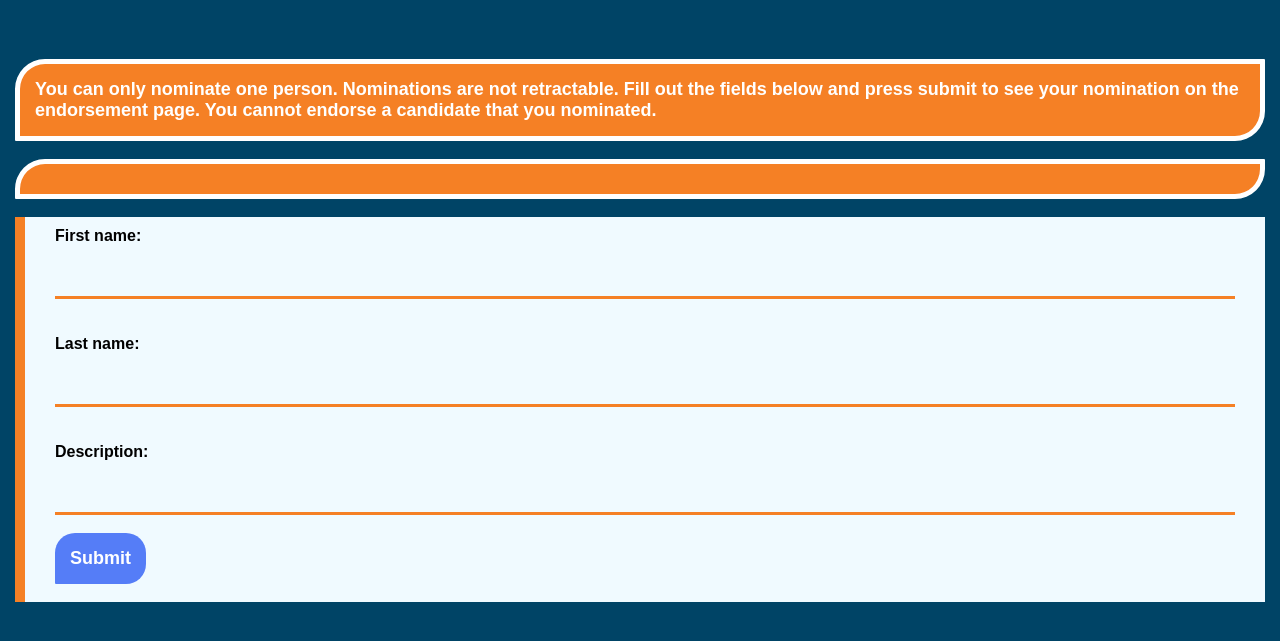
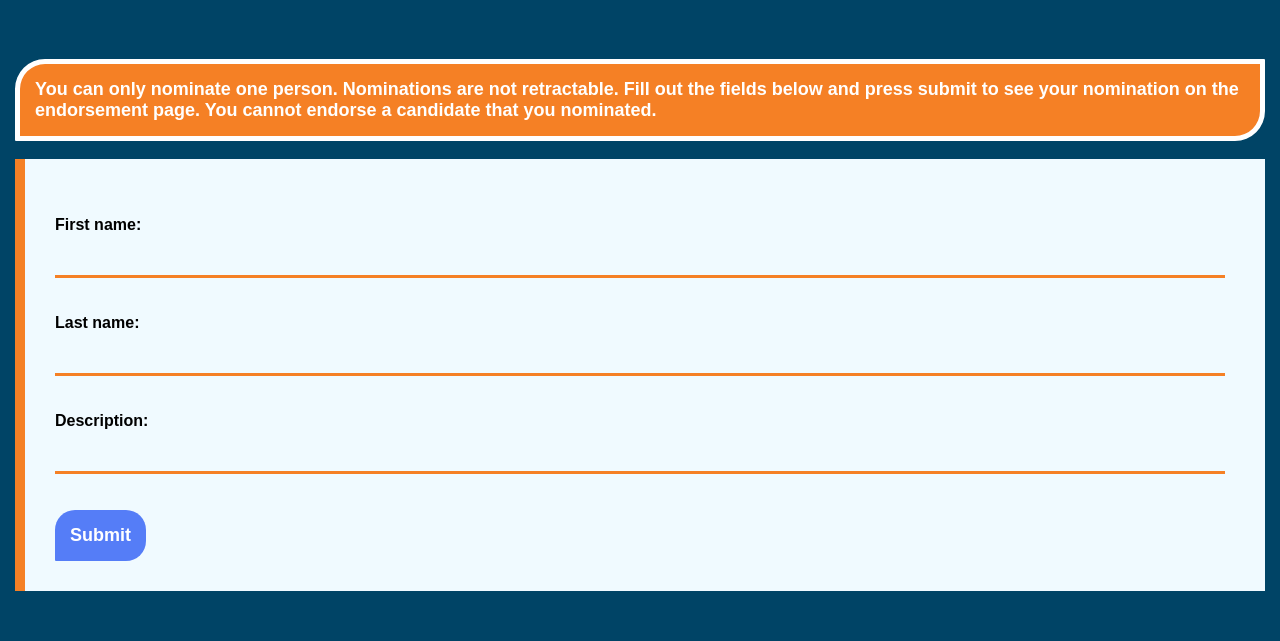
Before and after one commit to cvrattos1/StudentSpeakerInitiative, a Flask app: template templates/sNom.html in a window 1280 px wide. Shown: the part 74-715 px from the top of the page. Run offline with Flask 2, Linux system fonts and the light colour scheme; the template is opened without the code that fills it, so the values that code supplies are empty; parts of the project's set-up code (start-up, migrations or seed data) failed here and were passed over.

Commit message:
Fixed some ui issues

```diff
--- a/static/styles.css
+++ b/static/styles.css
@@ -38,13 +38,13 @@ body {
   border-radius: 0px;
   border-color: #F58025;
   border-width: 10px;
-  padding: 10px 0px 0px 30px;
+  padding: 15px 0px 30px 30px;
 }
 
 .nom p {
   color: black;
   border: none;
-  padding: 10px;
+  padding: 5px;
   font-size: 16px;
   font-weight: bold;
 
@@ -57,7 +57,7 @@ body {
   border-bottom-style: solid;
   border-color: #F58025;
   color: black;
-  padding: 15px;
+  padding: 10px;
   text-decoration: none;
   width: 95%;
   font-size: 18px;
--- a/templates/aNoms.html
+++ b/templates/aNoms.html
@@ -29,8 +29,7 @@
             <div class="nom">
                 <p> Name: {{database.getSpeakerFirstName(speaker)}} {{database.getSpeakerLastName(speaker)}} <br>
                 Description: {{database.getSpeakerDescription(speaker)}} <br>
-                Endorsement Count: {{database.getSpeakerEndorsements(speaker)}}<br><br>
-                </p>
+                Endorsement Count: {{database.getSpeakerEndorsements(speaker)}}</p>
             </div>
             {% endfor %}
         </div>
--- a/templates/aReports.html
+++ b/templates/aReports.html
@@ -43,7 +43,6 @@
                     <input type="submit" class="rejectButton" id="status" name="remove" value="Remove">
                     <input type="hidden" id="speakerid" name="speakerid" value={{report[1]}}>
                 </form>
-                <br><br>
                 </center>
             </div>
             <br><br>
--- a/templates/sEndorse.html
+++ b/templates/sEndorse.html
@@ -40,7 +40,6 @@
                         <label for="reason">Reason for report:</label>
                         <input class="textfield" type="text" id="reason" name="reason">
                         <input type="hidden" id="speakerid" name="speakerid" value={{speaker.speakerid}}>
-                        <br>
                     </form>
                 </div>
                 <br>
--- a/templates/sNom.html
+++ b/templates/sNom.html
@@ -29,8 +29,8 @@
                 You cannot endorse a candidate that you nominated.  </p>
                 <!--form-->
             <form action="nominate_flask" method = "get">
-                <p class="misc"> <strong> {{errorMsg}} </strong> </p>
                 <div class="nom">
+                	<p>{{errorMsg}}</p>
                     <label for="fname">First name:</label>
                     <input type="text" class="textfield" id="fname" name="fname">
                     <br><br>
@@ -41,9 +41,8 @@
 
                     <label for="descrip">Description:</label>
                     <input class="textfield" type="text" id="descrip" name="descrip">
-                    <br>
+                    <br><br>
                     <input type="submit" class="acceptButton" value = "Submit">
-                    <br><br>
                 </div>
              </form>
         </div>
```
Also changed, not shown: sidescript.html (deleted, +0 -17 lines).
